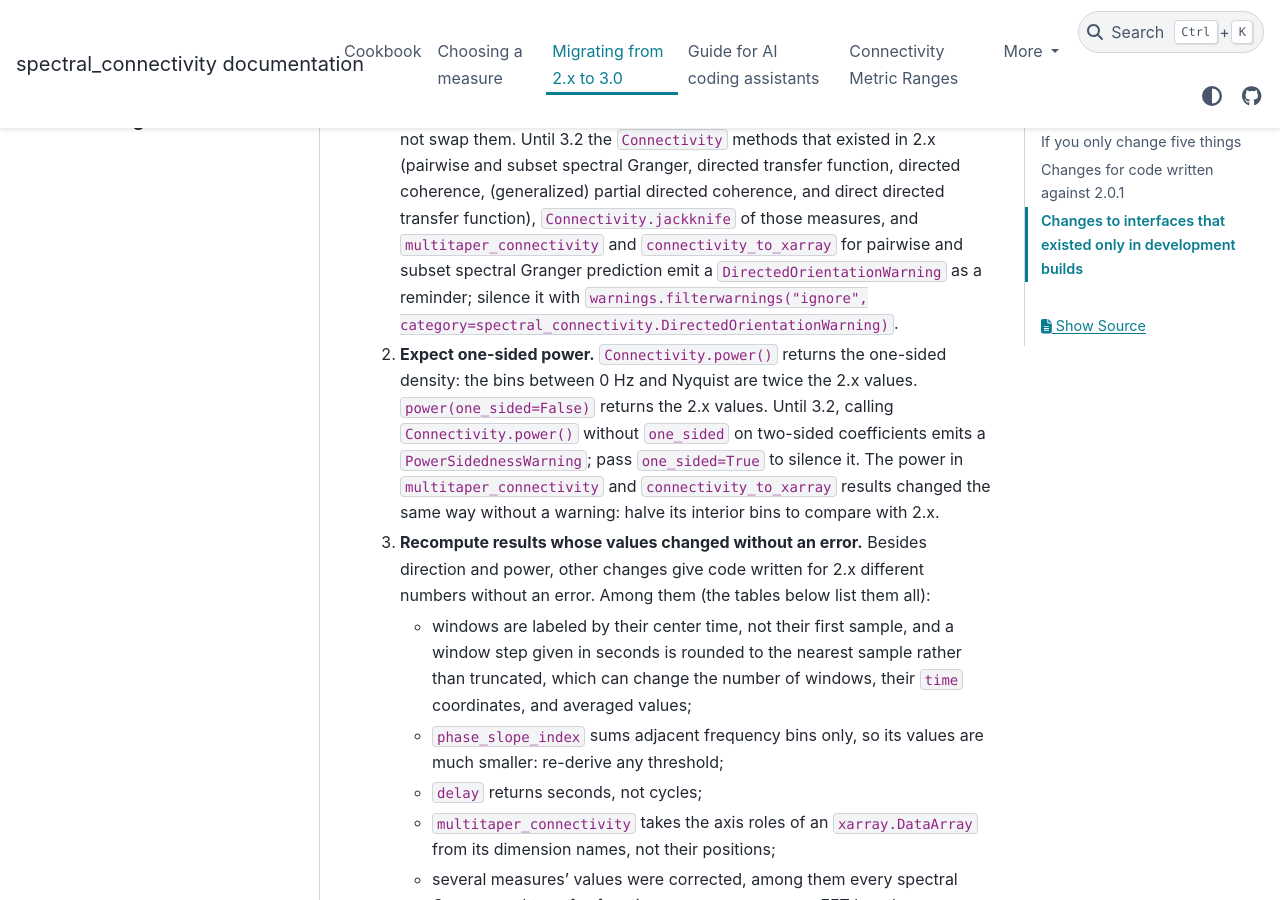
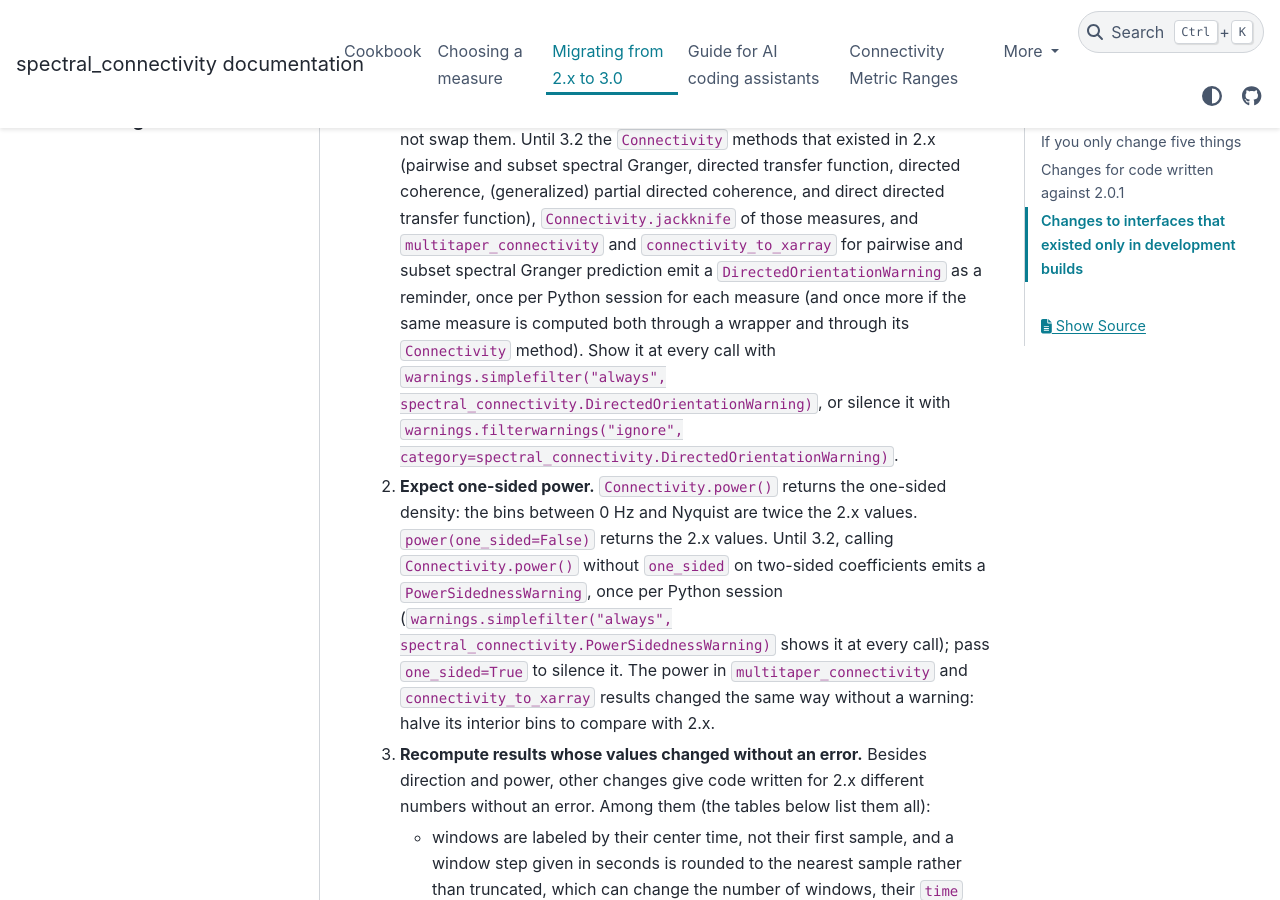
Before and after one commit to Eden-Kramer-Lab/spectral_connectivity, a Sphinx documentation site: the page built from docs/migration.md, in a window 1280 px wide and 900 px high, scrolled down 615 px. Built offline with Sphinx 7.4.7 and the PyData theme 0.15.4, drawn with Linux system fonts in a browser that asks for light colours; pages that are not in the unit, such as notebooks, are missing from menus; the version number could not be read and is left out; some of the changed text lies outside the part shown.

Commit message:
Say the 3.x migration warnings show once per session
The code stack made DirectedOrientationWarning and PowerSidednessWarning show
once per Python session (one notice per measure, and one more for a measure
computed both through a wrapper and through its Connectivity method), with
warnings.simplefilter("always", ...) showing every one; checked: three power()
and Granger calls give one of each by default and three with "always". The
README's upgrade box, migration items 1 and 2, and the power row of the 2.0.1
table now say so (that row gains "(once per Python session)"; its other text
is unchanged). No page claimed "once per call site". A CHANGELOG line this
branch had left unwrapped is rewrapped.

Co-Authored-By: Claude Opus 5.5 <noreply@anthropic.com>

```diff
--- a/docs/migration.md
+++ b/docs/migration.md
@@ -24,14 +24,21 @@ for 2.x has to change.
    direct directed transfer function), `Connectivity.jackknife` of those
    measures, and `multitaper_connectivity` and `connectivity_to_xarray` for
    pairwise and subset spectral Granger prediction emit a
-   `DirectedOrientationWarning` as a reminder; silence it with
+   `DirectedOrientationWarning` as a reminder, once per Python session for
+   each measure (and once more if the same measure is computed both through a
+   wrapper and through its `Connectivity` method). Show it at every call with
+   `warnings.simplefilter("always",
+   spectral_connectivity.DirectedOrientationWarning)`, or silence it with
    `warnings.filterwarnings("ignore",
    category=spectral_connectivity.DirectedOrientationWarning)`.
 2. **Expect one-sided power.** `Connectivity.power()` returns the one-sided
    density: the bins between 0 Hz and Nyquist are twice the 2.x values.
    `power(one_sided=False)` returns the 2.x values. Until 3.2, calling
    `Connectivity.power()` without `one_sided` on two-sided coefficients emits a
-   `PowerSidednessWarning`; pass `one_sided=True` to silence it. The power in
+   `PowerSidednessWarning`, once per Python session
+   (`warnings.simplefilter("always",
+   spectral_connectivity.PowerSidednessWarning)` shows it at every call); pass
+   `one_sided=True` to silence it. The power in
    `multitaper_connectivity` and `connectivity_to_xarray` results changed the
    same way without a warning: halve its interior bins to compare with 2.x.
 3. **Recompute results whose values changed without an error.** Besides
@@ -102,7 +109,7 @@ Values that changed for the functional, lead/lag, and group measures, the power
 | `weighted_phase_lag_index` was about 0 for small-amplitude data, whatever the true value: at 1 kHz it began to fail at a standard deviation of 1e-6 and was about 1e-17 at every frequency by 3e-7 (MEG in tesla, for example) | Invariant to the data's amplitude. Recompute weighted phase-lag results obtained from data stored in small units |
 | A zero-lag pair (a channel and a scaled copy of it) gave a `phase_lag_index` up to +-1, a `debiased_squared_phase_lag_index` up to 1, and a `debiased_squared_weighted_phase_lag_index` anywhere in [-1, 1], read from the sign of rounding noise (largest with few observations) | 0 for all three, and 0.5 for `directed_phase_lag_index`: "no phase lag" is judged relative to the pair's power |
 | `canonical_coherence` overstated the coherence of a group containing a dead, duplicated, or collinear channel, by more the fewer the observations (0.4-0.7 with 6, 0.25-0.35 with 20, 0.06-0.07 with 100 in the cases run) | Equals the value for the group's independent channels, with a warning naming the group. Recompute canonical coherence for groups that may contain such a channel |
-| One-sided `power` omitted the negative-frequency contribution | Interior positive-frequency bins are doubled; DC and Nyquist are unchanged. `Connectivity.power(one_sided=False)` returns the 2.x values, for formulas written for a two-sided density. Until 3.2, `Connectivity.power()` without `one_sided` on two-sided coefficients emits a `PowerSidednessWarning`; pass `one_sided=True` to silence it. The power in `multitaper_connectivity` and `connectivity_to_xarray` results (including by default) changed the same way without a warning: halve its interior bins to compare with 2.x |
+| One-sided `power` omitted the negative-frequency contribution | Interior positive-frequency bins are doubled; DC and Nyquist are unchanged. `Connectivity.power(one_sided=False)` returns the 2.x values, for formulas written for a two-sided density. Until 3.2, `Connectivity.power()` without `one_sided` on two-sided coefficients emits a `PowerSidednessWarning` (once per Python session); pass `one_sided=True` to silence it. The power in `multitaper_connectivity` and `connectivity_to_xarray` results (including by default) changed the same way without a warning: halve its interior bins to compare with 2.x |
 | `coherence_rate_adjustment(rate1, rate2, power, ...)` was given 2.x's `power()`, a two-sided density | Say which density the spectrum is. With 3.0's one-sided `power()` pass `is_one_sided=True`: the factor is the same as in 2.x at interior frequencies (with no added Poisson spikes; see the next row) and differs at 0 Hz and Nyquist, where a one-sided density is not doubled. Leave 0 Hz out in any case; at Nyquist pass the two-sided density. With a two-sided spectrum (your own, or `power(one_sided=False)`) pass `is_one_sided=False`. Without the keyword the call warns and assumes one-sided |
 | `coherence_rate_adjustment` with `homogeneous_poisson_noise` non-zero read `firing_rate_condition2` as the rate of the kept spikes only (documented as the condition's rate; given that, the factor was 30-62% too large in the case run) | Pass the second condition's measured rate, added spikes included. A call with a non-zero noise rate warns about this until 4.0. Calls with the default noise of 0 are unchanged and silent |
 | `Multitaper` accepted a complex-valued time series, although its outputs cover only the non-negative frequencies and the one-sided quantities assume the negative ones mirror them | `Multitaper`, `ShortTimeFourierTransform`, `Welch`, `MorletWavelet`, and `multitaper_connectivity` raise `TypeError` for a complex time series. Pass its real and imaginary parts as separate real signals, or compute the Fourier coefficients yourself and pass them to `Connectivity`, whose `power(one_sided=True)` and `cross_spectral_density()` add each interior negative frequency to its positive one, `S(f) + conj(S(-f))`. That doubles the bin for a real signal, as 3.0 does, but no longer counts a complex tone at `+f` twice (one-sided total 2 for unit power) and one at `-f` not at all (total 0) |
```
Also changed, not shown: CHANGELOG.md (+2 -2 lines), README.md (+3 -1 lines).
